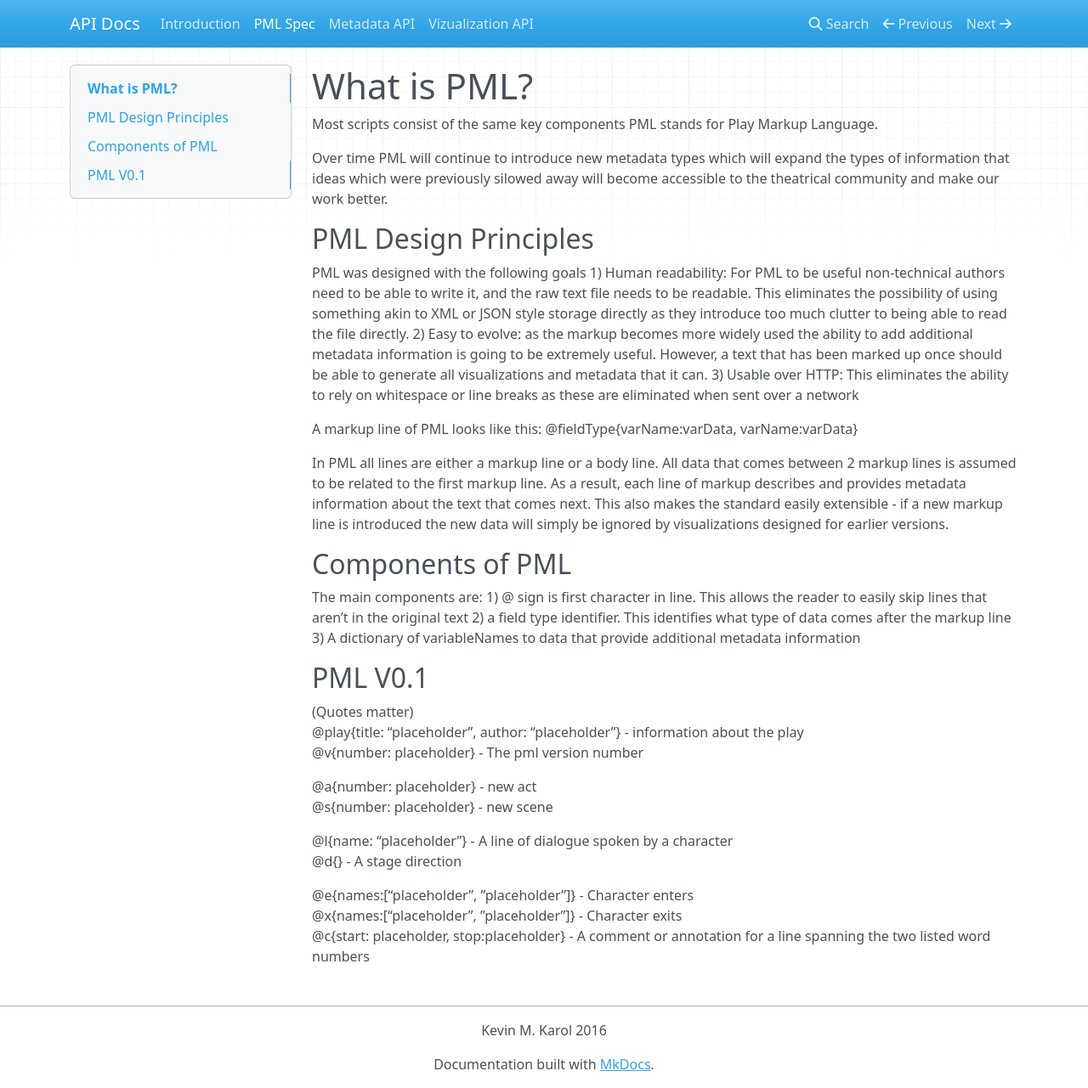
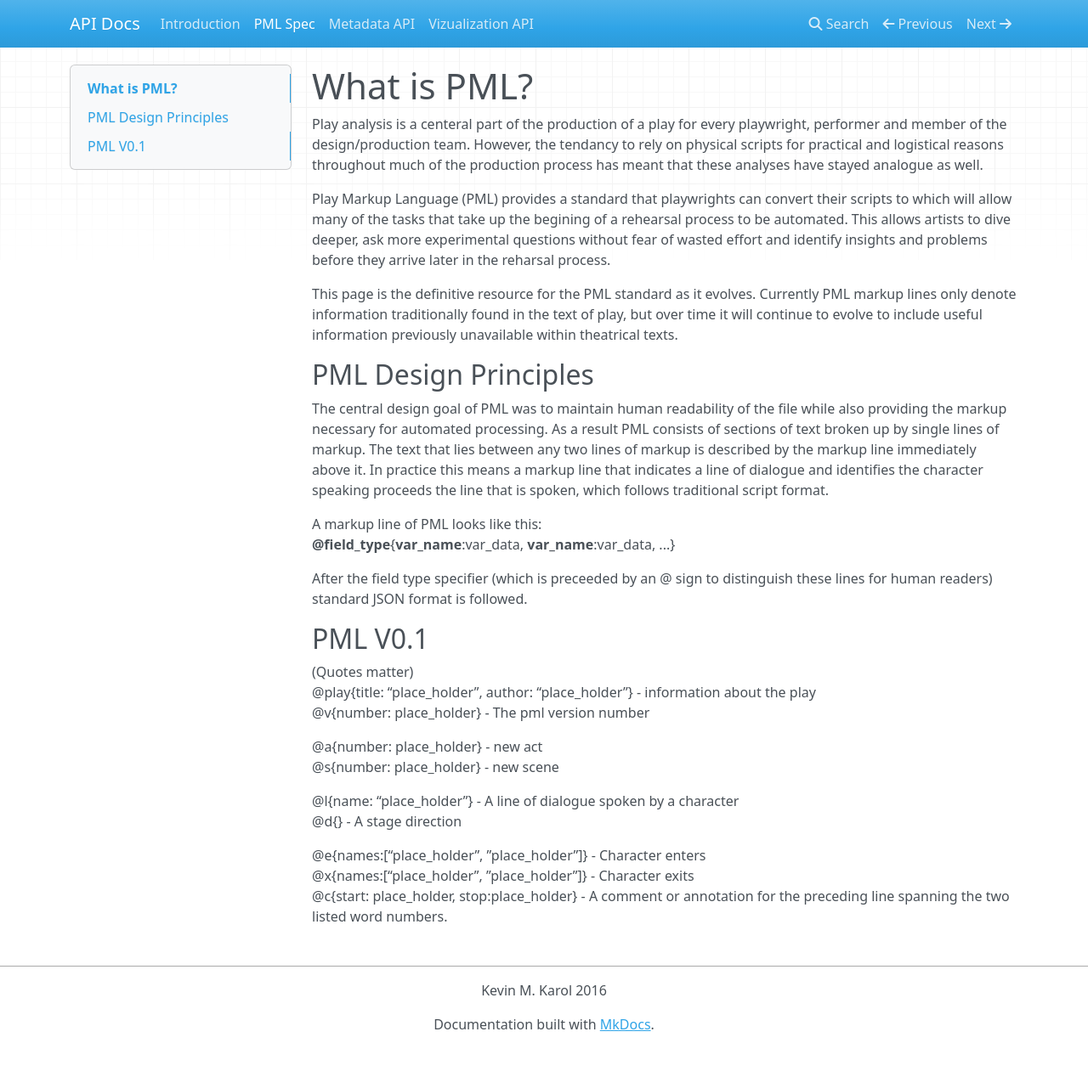
Before and after one commit to SEITheater/play_analyzer_docs, an MkDocs documentation site: the page built from docs/pml.md, in a window 1280 px wide and 1281 px high. Shown: the whole window at 85% size. Built offline with MkDocs 1.6.1, drawn with Linux system fonts in a browser that asks for light colours; nearby versions of some CDN libraries; old or Windows-style settings are respelled for this version of MkDocs.

Commit message:
update to official copy

```diff
--- a/docs/pml.md
+++ b/docs/pml.md
@@ -1,40 +1,29 @@
 # What is PML?
-Most scripts consist of the same key components  PML stands for Play Markup Language.
+Play analysis is a centeral part of the production of a play for every playwright, performer and member of the design/production team.  However, the tendancy to rely on physical scripts for practical and logistical reasons throughout much of the production process has meant that these analyses have stayed analogue as well.
 
+Play Markup Language (PML) provides a standard that playwrights can convert their scripts to which will allow many of the tasks that take up the begining of a rehearsal process to be automated.  This allows artists to dive deeper, ask more experimental questions without fear of wasted effort and identify insights and problems before they arrive later in the reharsal process.
 
-Over time PML will continue to introduce new metadata types which will expand the types of information that ideas which were previously silowed away will become accessible to the theatrical community and make our work better.
+This page is the definitive resource for the PML standard as it evolves.  Currently PML markup lines only denote information traditionally found in the text of play, but over time it will continue to evolve to include useful information previously unavailable within theatrical texts.
 
 ## PML Design Principles
+The central design goal of PML was to maintain human readability of the file while also providing the markup necessary for automated processing.  As a result PML consists of sections of text broken up by single lines of markup.  The text that lies between any two lines of markup is described by the markup line immediately above it.  In practice this means a markup line that indicates a line of dialogue and identifies the character speaking proceeds the line that is spoken, which follows traditional script format.
 
-PML was designed with the following goals
-1) Human readability:  For PML to be useful non-technical authors need to be able to write it, and the raw text file needs to be readable.  This eliminates the possibility of using something akin to XML or JSON style storage directly as they introduce too much clutter to being able to read the file directly.
-2)  Easy to evolve: as the markup becomes more widely used the ability to add additional metadata information is going to be extremely useful.  However, a text that has been marked up once should be able to generate all visualizations and metadata that it can.
-3)  Usable over HTTP:  This eliminates the ability to rely on whitespace or line breaks as these are eliminated when sent over a network
+A markup line of PML looks like this:<br>
+<b>@field_type</b>{<b>var_name</b>:var_data, <b>var_name</b>:var_data, ...}<br>
 
-A markup line of PML looks like this:
-@fieldType{varName:varData, varName:varData}
-
-In PML all lines are either a markup line or a body line.  All data that comes between 2 markup lines is assumed to be related to the first markup line.  As a result, each line of markup describes and provides metadata information about the text that comes next.  This also makes the standard easily extensible - if a new markup line is introduced the new data will simply be ignored by visualizations designed for earlier versions.
-
-## Components of PML
-
-The main components are:
-1) @ sign is first character in line.  This allows the reader to easily skip lines that aren’t in the original text
-2) a field type identifier.  This identifies what type of data comes after the markup line
-3) A dictionary of variableNames to data that provide additional metadata information
+After the field type specifier (which is preceeded by an @ sign to distinguish these lines for human readers) standard JSON format is followed.
 
 ## PML V0.1
 (Quotes matter)<br>
-@play{title: “placeholder”, author: “placeholder”} - information about the play<br>
-@v{number: placeholder} - The pml version number<br>
+@play{title: “place_holder”, author: “place_holder”} - information about the play<br>
+@v{number: place_holder} - The pml version number<br>
 
+@a{number: place_holder} - new act<br>
+@s{number: place_holder} - new scene<br>
 
-@a{number: placeholder} - new act<br>
-@s{number: placeholder} - new scene<br>
-
-@l{name: “placeholder”} - A line of dialogue spoken by a character<br>
+@l{name: “place_holder”} - A line of dialogue spoken by a character<br>
 @d{}  - A stage direction<br>
 
-@e{names:[“placeholder”, ”placeholder”]} - Character enters<br>
-@x{names:[“placeholder”, ”placeholder”]} - Character exits<br>
-@c{start: placeholder, stop:placeholder} - A comment or annotation for a line spanning the two listed word numbers<br>
+@e{names:[“place_holder”, ”place_holder”]} - Character enters<br>
+@x{names:[“place_holder”, ”place_holder”]} - Character exits<br>
+@c{start: place_holder, stop:place_holder} - A comment or annotation for the preceding line spanning the two listed word numbers.<br>
```
Also changed, not shown: docs/imageviz_api.md (+5 -5 lines), docs/index.md (+26 -18 lines), docs/metadata_api.md (+6 -6 lines).
